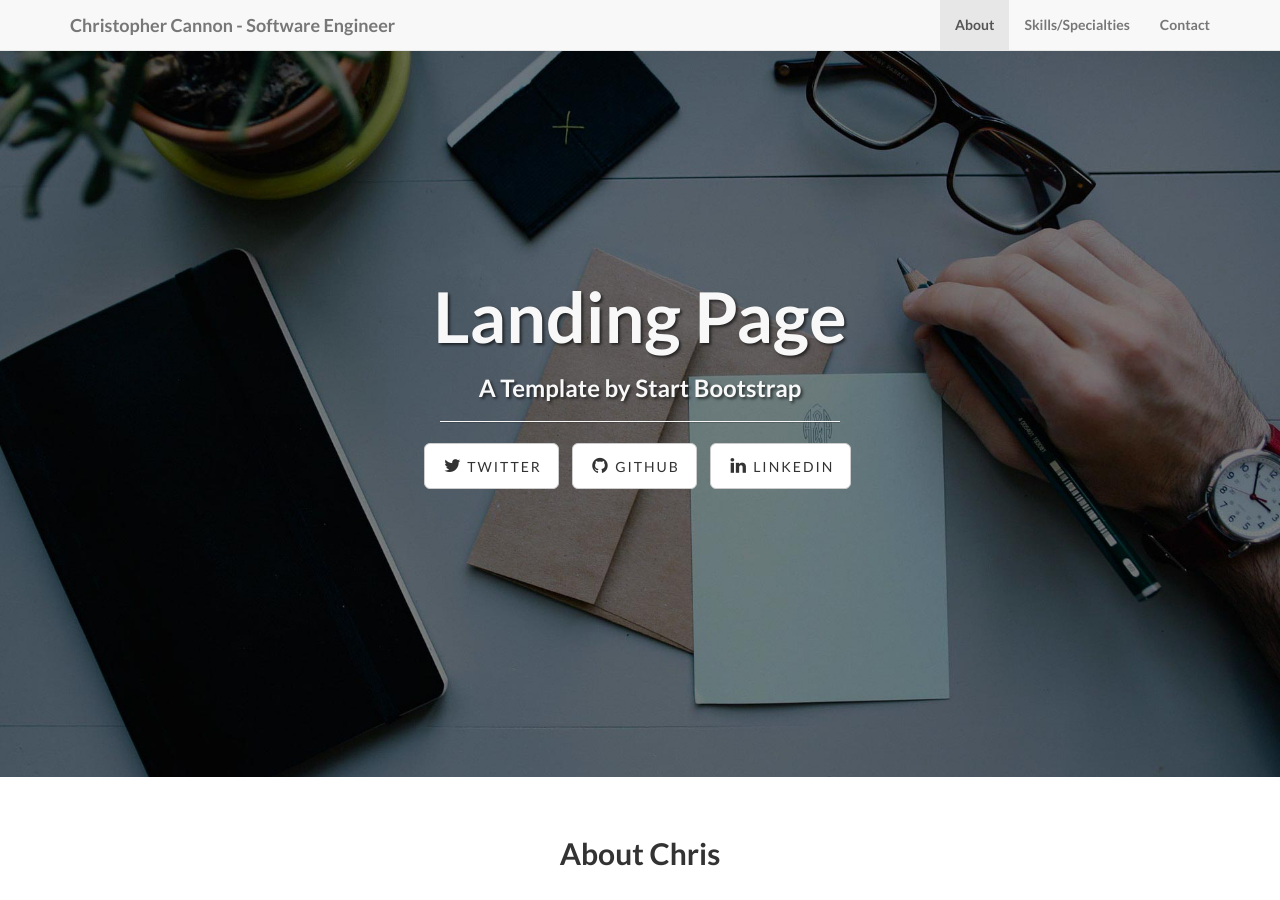
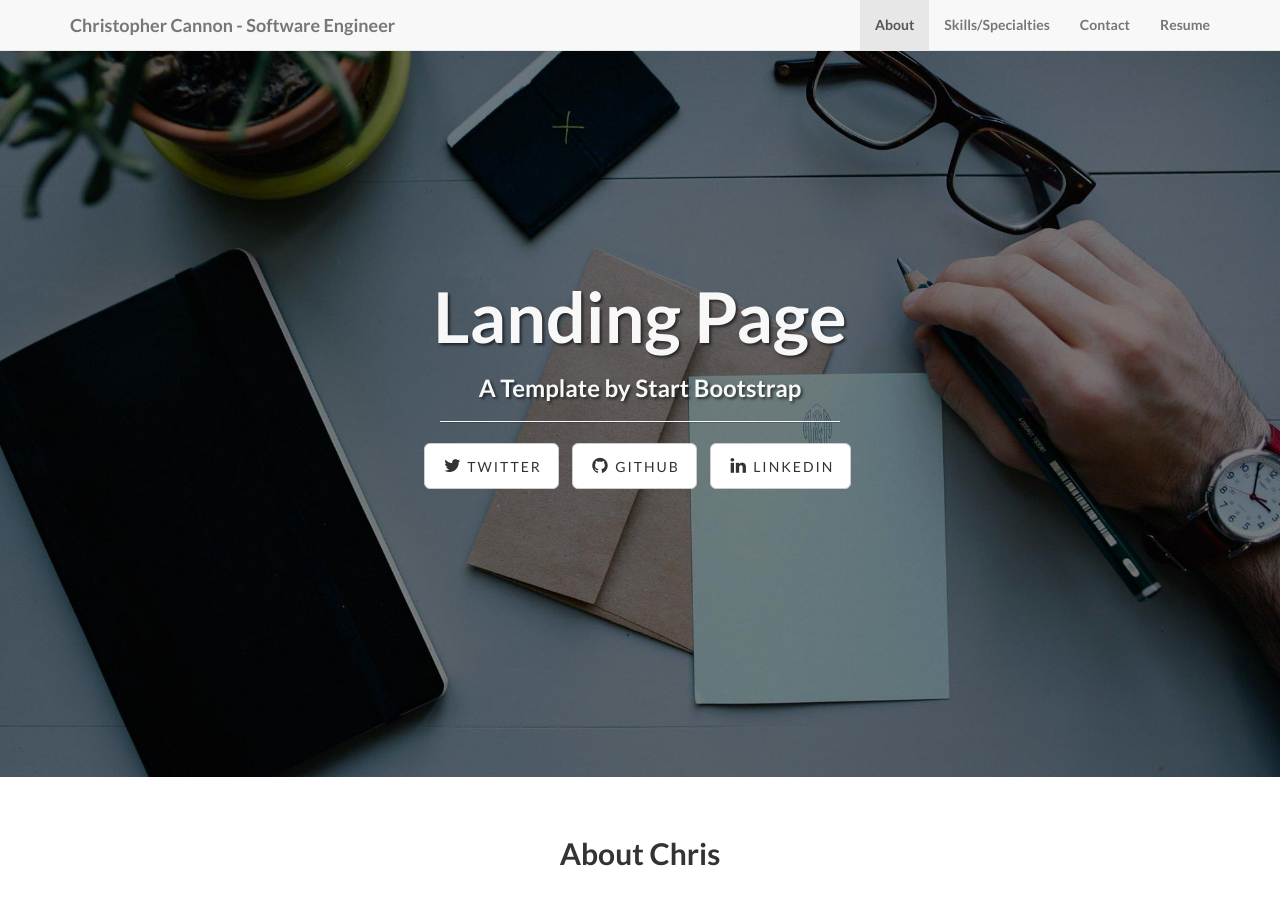
Before and after one commit to ccannon94/ccannon94.github.io, a Jekyll site: the page built from index.html, in a window 1280 px wide and 900 px high. Built offline with Jekyll 4.4.1, drawn with Linux system fonts in a browser that asks for light colours.

Commit message:
Display resume on page

```diff
--- a/_includes/header.html
+++ b/_includes/header.html
@@ -22,6 +22,9 @@
                 </li>
                 <li>
                     <a class="page-scroll" href="#contact">Contact</a>
+                </li>
+                <li>
+                    <a href="../resume.html">Resume</a>
                 </li>
             </ul>
         </div>
```
